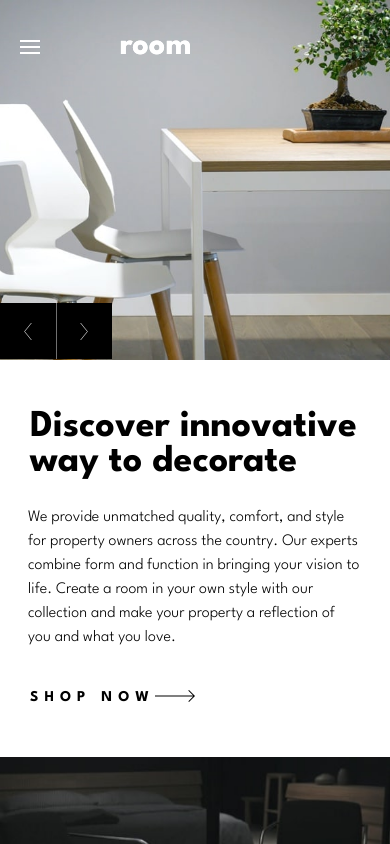
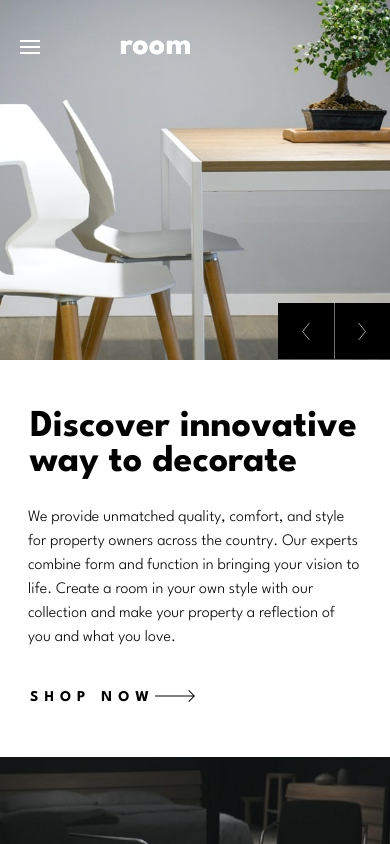
Before and after one commit to esther-ofosu/room-homepage, an Angular app: page /home in a window 390 px wide. Shown: the top 844 px of the page. Built offline with nearby package versions, Linux system fonts and the light colour scheme.

Commit message:
responsive(all functionalities working)

```diff
--- a/src/app/side/side.component.css
+++ b/src/app/side/side.component.css
@@ -32,7 +32,6 @@
     background-color: black;
     position: absolute;
     bottom: 0;
-    left: 0;
 }
 
 #small-box:hover{
```
